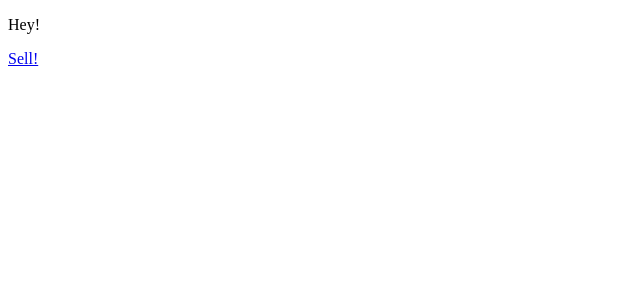
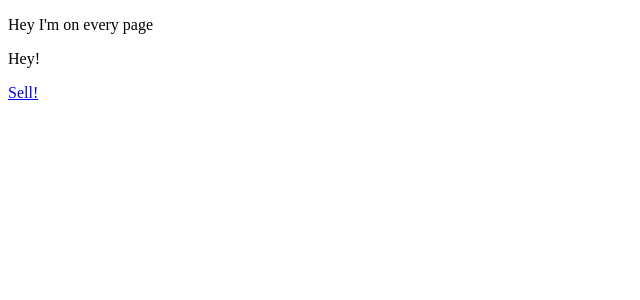
Before and after one commit to joshwestbury/sick-fits, a Next.js app in the folder frontend/: page / in a window 1280 px wide. Shown: the top 300 px of the page, without its empty margins (0-640 px from the left). Built offline with nearby package versions, Linux system fonts and the light colour scheme.

Commit message:
add _app.js page

```diff
--- /dev/null
+++ b/frontend/pages/_app.js
@@ -0,0 +1,16 @@
+import App, { Container } from "next/app";
+
+class MyApp extends App {
+  render() {
+    const { Component } = this.props;
+
+    return (
+      <Container>
+        <p>Hey I'm on every page</p>
+        <Component />
+      </Container>
+    );
+  }
+}
+
+export default MyApp;
```
